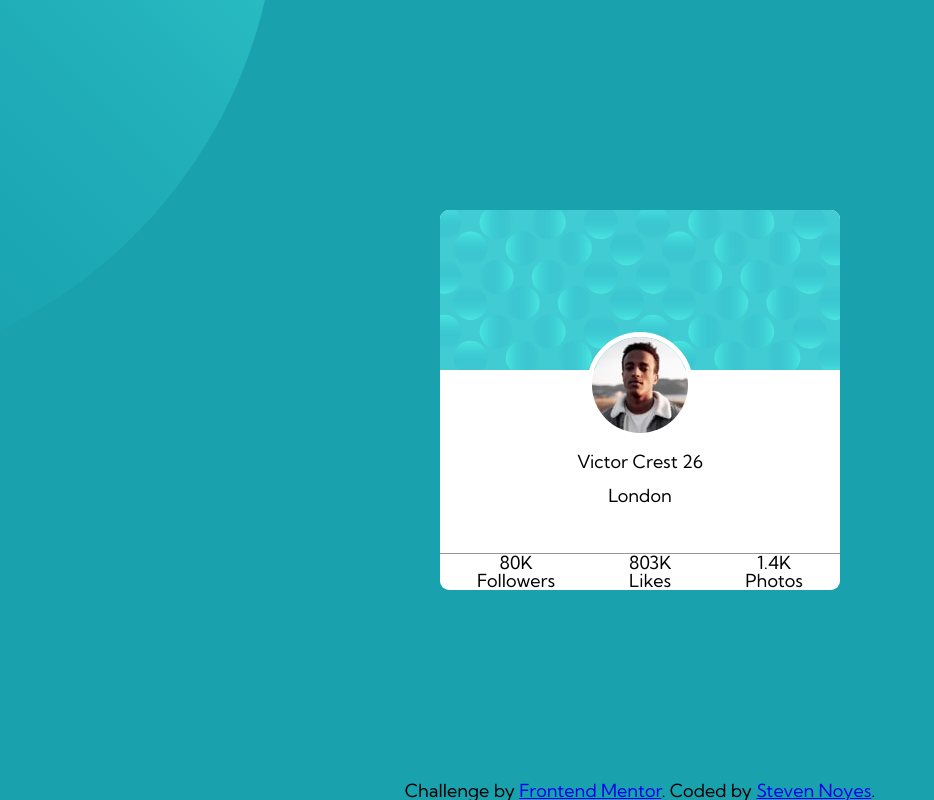
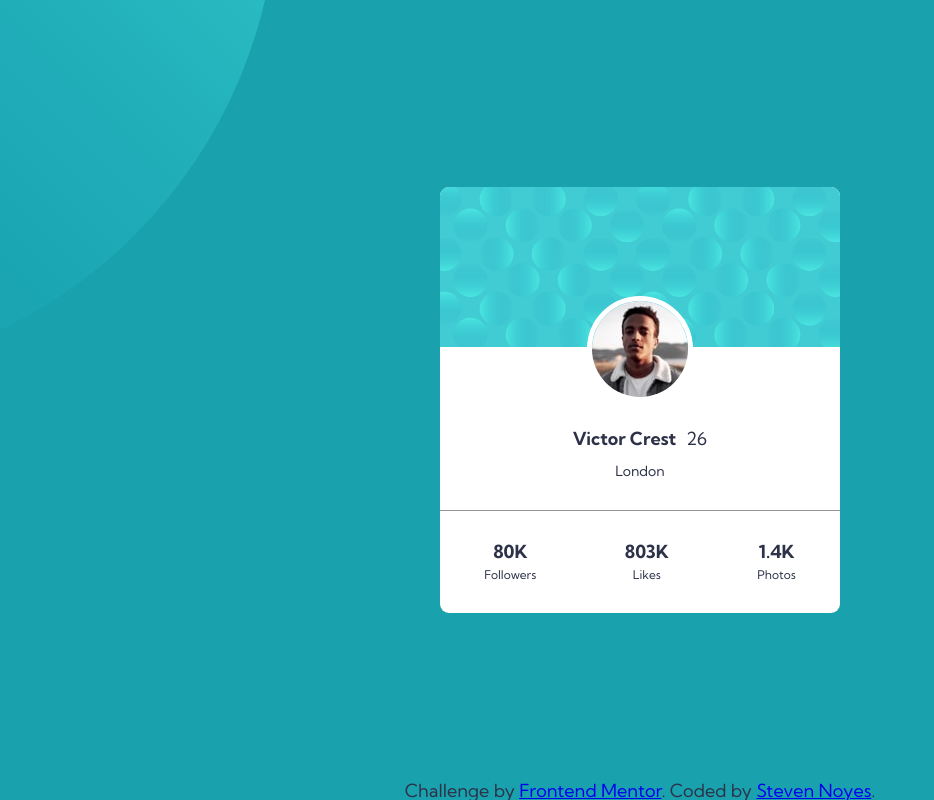
Before and after one commit to SteveNoyes/profile-card-comp, a plain HTML site: page index.html in a window 1280 px wide. Shown: the whole page, without its empty margins (0-934 px from the left). Drawn offline with Linux system fonts and the light colour scheme.

Commit message:
font size

```diff
--- a/assets/css/style.css
+++ b/assets/css/style.css
@@ -6,26 +6,43 @@
   --dark-gray: hsl(0, 0%, 59%);
   --white: 	hsl(0, 0%, 100%);
 }
-/* General */
+/* Global */
 body {
   /* Font Weights 400 & 700 */
   font-size: 18px;
   font-family: 'Kumbh Sans', sans-serif;
-
+  font-weight: 400;
+  color: var(--very-dark-desaturated-blue);
   background-color: var(--dark-cyan);
   background-image: url(/assets/images/bg-pattern-top.svg), url(/assets/images/bg-pattern-bottom.svg);
   background-position: top -600px left -700px, bottom -600px right -700px;
   background-repeat: no-repeat, no-repeat;
-
   position: relative;
   height: 100vh;
 }
 
 .hr {
-  margin-top: 3rem;
+  margin-top: 2rem;
   width: 100%;
   height: 1px;
   background-color: var(--dark-gray);
+}
+
+.boldFontWeight {
+  font-weight: 700;
+}
+
+.notSoBoldFontWeight {
+  font-weight: 400;
+}
+
+.stats div h1 {
+  padding-bottom: .5rem;
+  font-weight: 700;
+}
+
+.stats div p {
+  font-size: 12px;
 }
 
 .profCard {
@@ -45,26 +62,31 @@ body {
 
 .victorHeadshot {
   position: absolute;
-  top: 46%;
+  top: 38%;
   left: 50%;
   transform: translate(-50%, -50%);
   border-radius: 50%;
-  border: 5px solid #fff;
+  border: 5px solid var(--white);
 }
 
 .profCardTitle {
   margin-top: 5rem;
 }
 
+.profCardTitleAge {
+  padding-left: 6px;
+}
+
 .profCardCity {
   margin-top: 1rem;
+  font-size: 14px;
 }
 
 .stats {
   display: flex;
   justify-content: space-around;
+  padding: 2rem 0 2rem;
 }
-
 
 .attribution {
   position: fixed;
@@ -72,12 +94,3 @@ body {
   width: 100%;
   text-align: center;
 }
-
-
-
-/* Media Query Breakpoints */
-
-/*
- * Mobile: 375px
- * Desktop: 1440px
- */
--- a/index.html
+++ b/index.html
@@ -3,7 +3,6 @@
 <head>
   <meta charset="UTF-8">
   <meta name="viewport" content="width=device-width, initial-scale=1.0">
-
   <!-- Fonts -->
   <link rel="preconnect" href="https://fonts.googleapis.com">
   <link rel="preconnect" href="https://fonts.gstatic.com" crossorigin>
@@ -21,7 +20,7 @@
     <div class="profCard">
       <img src="assets/images/bg-pattern-card.svg" class="profCardImg" width="100%" alt="">
       <img src="assets/images/image-victor.jpg" class="victorHeadshot" alt="Victor headshot">
-      <h1 class="profCardTitle">Victor Crest <span>26</span></h1>
+      <h1 class="profCardTitle boldFontWeight">Victor Crest <span class="notSoBoldFontWeight profCardTitleAge">26</span></h1>
       <p class="profCardCity">London</p>
       <div class="hr"></div>
       <div class="stats">
```
Also changed, not shown: 1 other file.
